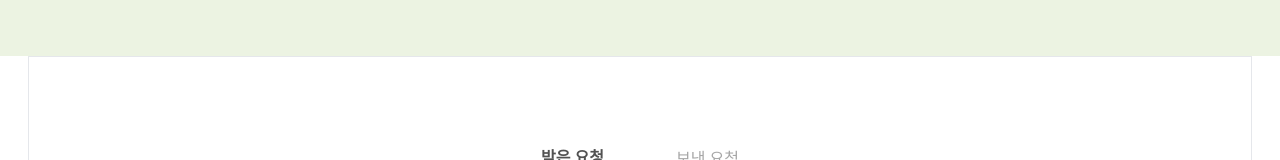
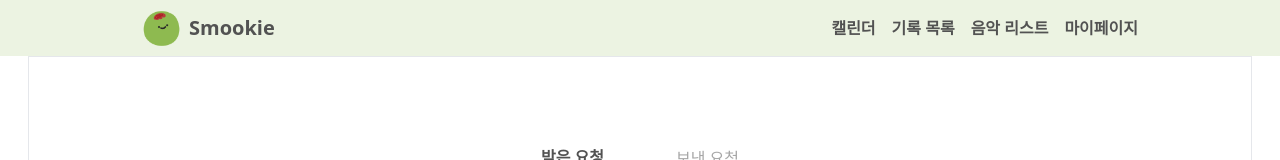
Before and after one commit to fourkie/fourkie, a Next.js app: page /friends/request in a window 1280 px wide. Shown: the top 160 px of the page. Built offline with nearby package versions, Linux system fonts and the light colour scheme; no server answers.

Commit message:
style/ 헤더 작업 #107

```diff
--- a/src/app/(home)/components/home-header.tsx
+++ b/src/app/(home)/components/home-header.tsx
@@ -28,7 +28,7 @@ const backIconPaths = [
 ];
 
 const baseHeaderClass =
-  "fixed top-0 z-50 w-[393px] left-1/2 -translate-x-1/2 lg:w-full flex flex-row items-center justify-between bg-primary-50 p-3 h-[56px]";
+  "lg:hidden fixed top-0 z-50 w-[393px] left-1/2 -translate-x-1/2 lg:w-full flex flex-row items-center justify-between bg-primary-50 p-3 h-[56px]";
 
 const HomeHeader = () => {
   const pathname = usePathname();
--- /dev/null
+++ b/src/app/(layout)/header-desk.tsx
@@ -0,0 +1,45 @@
+"use client";
+import Image from "next/image";
+import Link from "next/link";
+import { usePathname } from "next/navigation";
+
+const HeaderDesk = () => {
+  const pathname = usePathname();
+  if (pathname.startsWith("/tutorial")) {
+    return null;
+  }
+  if (pathname.startsWith("/sign-in") || pathname.startsWith("/sign-up")) {
+    return (
+      <div className="fixed left-1/2 top-0 z-50 hidden h-[56px] w-[393px] -translate-x-1/2 items-center bg-primary-50 p-3 text-grey-6 lg:flex lg:w-full lg:max-w-[1020px] lg:justify-between">
+        <div className="flex flex-row items-center gap-2">
+          <Image src="/images/joy.png" width={39} height={39} alt="조이" />
+          <strong className="text-xl">Smookie</strong>
+        </div>
+      </div>
+    );
+  }
+  return (
+    <div className="fixed left-1/2 top-0 z-50 hidden h-[56px] w-[393px] -translate-x-1/2 items-center bg-primary-50 p-3 text-grey-6 lg:flex lg:w-full lg:max-w-[1020px] lg:justify-between">
+      <div className="flex flex-row items-center gap-2">
+        <Image src="/images/joy.png" width={39} height={39} alt="조이" />
+        <strong className="text-xl">Smookie</strong>
+      </div>
+      <div className="flex gap-4">
+        <Link href="/">
+          <strong>캘린더</strong>
+        </Link>
+        <Link href="/list">
+          <strong>기록 목록</strong>
+        </Link>
+        <Link href="/music">
+          <strong>음악 리스트</strong>
+        </Link>
+        <Link href="/my-page">
+          <strong>마이페이지</strong>
+        </Link>
+      </div>
+    </div>
+  );
+};
+
+export default HeaderDesk;
--- a/src/app/layout.tsx
+++ b/src/app/layout.tsx
@@ -2,6 +2,7 @@ import Providers from "@/providers/RQProviders";
 import type { Metadata } from "next";
 import { ToastContainer } from "react-toastify";
 import HeaderWithZustand from "./(home)/components/home-zustand";
+import HeaderDesk from "./(layout)/header-desk";
 import Navigation from "./(layout)/navigation";
 import "./globals.css";
 
@@ -41,6 +42,7 @@ export default function RootLayout({
       <body className="font-pretendard antialiased">
         <Providers>
           <HeaderWithZustand />
+          <HeaderDesk />
           <main className="mx-auto w-[393px] lg:w-[1224px]">{children}</main>
           <Navigation />
         </Providers>
```
